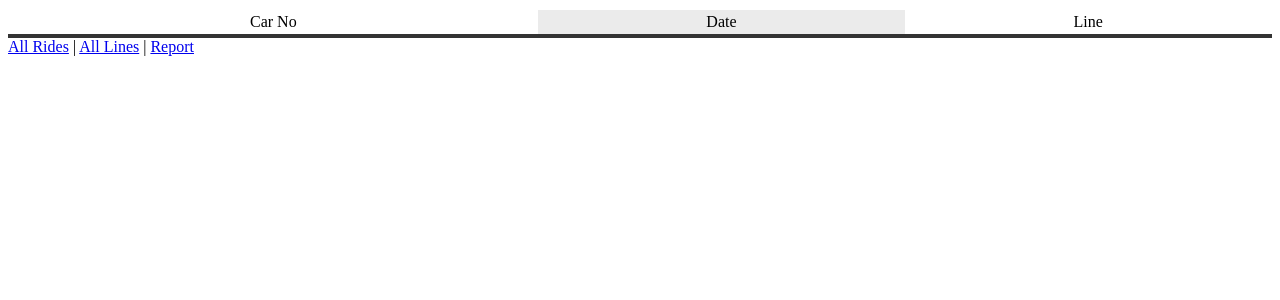
After one commit to aconaway1/transit_tracker, a FastAPI app: template app/templates/ride_report.j2 in a window 1280 px wide. The commit adds this page. Shown: the top 300 px of the page. Run offline with FastAPI, Linux system fonts and the light colour scheme; the template is opened without the code that fills it, so the values that code supplies are empty; parts of the project's set-up code (start-up, migrations or seed data) failed here and were passed over.

Commit message:
Added Ride Report
- Incremented version to 0.6
- Added `ride_report.j2` to templates folder
- Added `/report` to `main.py`
-- Shows an HTML table with the rides
-- Fixes #18

```diff
--- a/app/linedata.yml
+++ b/app/linedata.yml
@@ -14,5 +14,5 @@
   longname: "Green East"
 - shortname: "greenw"
   longname: "Green West"
-- shortname: "street"
+- shortname: "streetcar"
   longname: "Streetcar"
--- a/app/main.py
+++ b/app/main.py
@@ -192,3 +192,30 @@ async def add_ride(request: Request, car_no: Annotated[str, Form()], line: Annot
         return templates.TemplateResponse(request=request, name="add_ride.j2", context={"lines": lines, "status": f"Added {car_no} on {line}"})
     else:
         return False
+
+
+@app.get('/report')
+async def ride_report(request: Request):
+    ride_data = []
+    rail_lines = load_lines()
+    with open(SEEN_CARS_FILE, encoding="utf8") as file:
+        seen_cars = yaml.safe_load(file)
+
+    for ride in seen_cars:
+        found_line = False
+        long_line = ""
+        for rail_line in rail_lines:
+            if str(ride['line']) == rail_line['shortname']:
+                print(f"{ride['line']=}  {rail_line['longname']}")
+                long_line = rail_line['longname']
+                found_line = True
+        if found_line:
+            ride_record = {"car_no": ride['car_no'], "date": ride['date'], "line": long_line}
+        else:
+            ride_record = ride
+        print(f"{ride_record}")
+        ride_data.append(ride_record)
+
+    sorted_list = sorted(ride_data, key=lambda x: x['car_no'])
+
+    return templates.TemplateResponse(request=request, name="ride_report.j2", context={"rides": sorted_list})
--- a/app/templates/add_ride.j2
+++ b/app/templates/add_ride.j2
@@ -17,6 +17,6 @@
             <INPUT type="submit">
         </FORM>
 
-        <A HREF="/rides">All Rides</A> | <A HREF="/lines">All Lines</A>
+        <A HREF="/rides">All Rides</A> | <A HREF="/lines">All Lines</A> | <A HREF="/report">Report</A>
     </BODY>
 </HTML>
--- /dev/null
+++ b/app/templates/ride_report.j2
@@ -0,0 +1,66 @@
+<HTML>
+    <HEAD>
+    <STYLE>
+    table.greyGridTable {
+  border: 2px solid #FFFFFF;
+  width: 100%;
+  text-align: center;
+  border-collapse: collapse;
+}
+table.greyGridTable td, table.greyGridTable th {
+  border: 1px solid #FFFFFF;
+  padding: 3px 4px;
+}
+table.greyGridTable tbody td {
+  font-size: 13px;
+}
+table.greyGridTable td:nth-child(even) {
+  background: #EBEBEB;
+}
+table.greyGridTable thead {
+  background: #FFFFFF;
+  border-bottom: 4px solid #333333;
+}
+table.greyGridTable thead th {
+  font-size: 15px;
+  font-weight: bold;
+  color: #333333;
+  text-align: center;
+  border-left: 2px solid #333333;
+}
+table.greyGridTable thead th:first-child {
+  border-left: none;
+}
+
+table.greyGridTable tfoot {
+  font-size: 14px;
+  font-weight: bold;
+  color: #333333;
+  border-top: 4px solid #333333;
+}
+table.greyGridTable tfoot td {
+  font-size: 14px;
+}
+</STYLE>
+    </HEAD>
+
+    <BODY>
+            <TABLE class="greyGridTable">
+                <THEAD>
+                    <TR>
+                        <TD>Car No</TD>
+                        <TD>Date</TD>
+                        <TD>Line</TD>
+                    </TR>
+                </THEAD>
+                <TBODY>
+            {%- for ride in rides %}<TR>
+                    <TD>{{ ride.car_no}}</TD>
+                    <TD>{{ ride.date }}</TD>
+                    <TD>{{ ride.line }}</TD>
+                </TR>
+                {% endfor %}</TBODY>
+            </TABLE>
+        <A HREF="/rides">All Rides</A> | <A HREF="/lines">All Lines</A> | <A HREF="/report">Report</A>
+    </BODY>
+</HTML>
```
Also changed, not shown: data/seen_cars.yml (+22 -1 lines), 1 other file.
